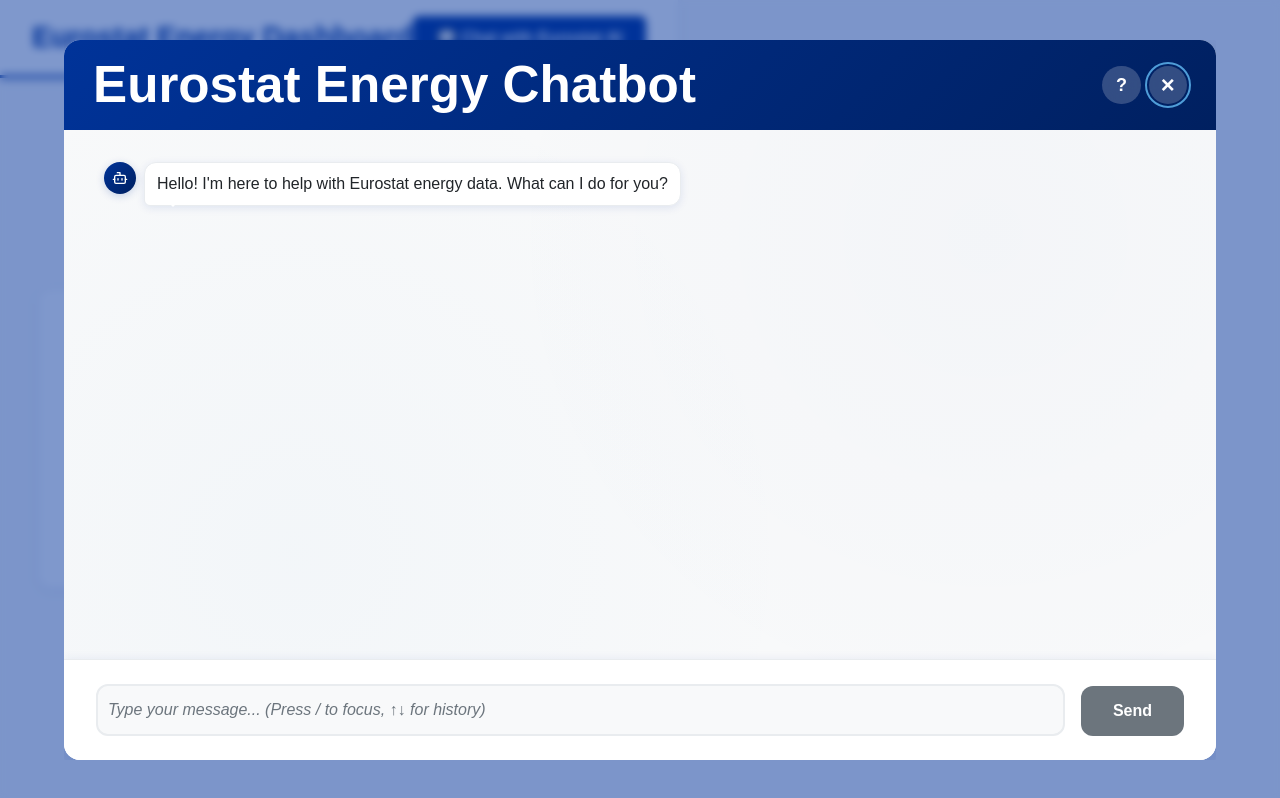
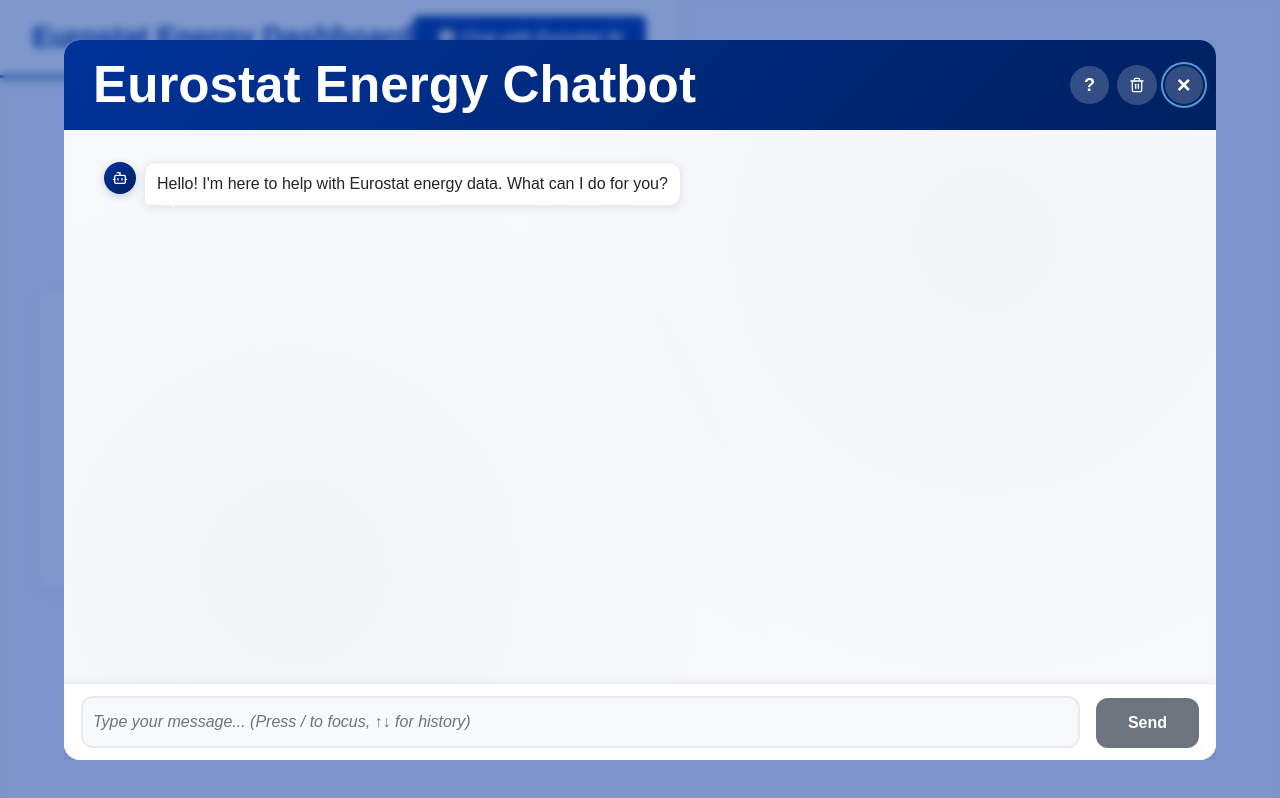
Before and after one commit to marciobooi/ENCHATBOT, a React (Vite) app: page / in a window 1280 px wide. Both pictures are taken after a click on the button "💬 Chat with Eurostat AI". Built offline with nearby package versions, Linux system fonts and the light colour scheme.

Commit message:
feat: add clear chat functionality with button and update styles for improved UI

```diff
--- a/src/components/ChatbotUI.css
+++ b/src/components/ChatbotUI.css
@@ -83,7 +83,40 @@
   display: flex;
   gap: 8px;
   align-items: center;
-      margin: 1rem;
+}
+
+.clear-button {
+    padding: 0;
+    background: rgba(255, 255, 255, 0.2);
+    border: none;
+    color: var(--eurostat-white);
+    width: 40px;
+    height: 40px;
+    border-radius: 50% !important;
+    cursor: pointer;
+    display: flex;
+    align-items: center;
+    justify-content: center;
+    transition: all 0.2s ease;
+    backdrop-filter: blur(10px);
+    z-index: 10;
+}
+
+.clear-button svg {
+  color: var(--eurostat-white) !important;
+  stroke: var(--eurostat-white) !important;
+  width: 16px;
+  height: 16px;
+}
+
+.clear-button:hover {
+  background: rgba(255, 255, 255, 0.3);
+  transform: scale(1.1);
+}
+
+.clear-button:focus {
+  outline: 2px solid var(--eurostat-light-blue);
+  outline-offset: 2px;
 }
 
 .close-button {
@@ -293,7 +326,7 @@
 
 
 .input-container {
-  padding: 24px 32px;
+  padding: 12px 17px;
   background: var(--eurostat-white);
   border-top: 1px solid var(--border-color);
   display: flex;
--- a/src/components/ChatbotUI.tsx
+++ b/src/components/ChatbotUI.tsx
@@ -2,6 +2,8 @@
 import { processAndRespond } from '../utils/messageProcessor';
 import { useKeyboardNavigation } from '../hooks/useKeyboardNavigation';
 import { useAriaLive } from '../utils/accessibility';
+import { Trash2 } from 'lucide-react';
+import chatInsightsStore from '../state/globalChatState';
 import './ChatbotUI.css';
 import Message from './Message';
 import Button from './Button';
@@ -27,6 +29,7 @@
 export interface ChatbotUIHandlers {
   handleSend: () => void;
   clearInput: () => void;
+  clearChat: () => void;
   navigateHistory: (direction: 'up' | 'down') => void;
   focusInput: () => void;
 }
@@ -82,6 +85,23 @@
     setInput('');
     setHistoryIndex(-1);
   }, []);
+
+  // Clear chat
+  const clearChat = useCallback(() => {
+    setMessages([
+      {
+        text: 'Hello! I\'m here to help with Eurostat energy data. What can I do for you?',
+        sender: 'bot',
+        timestamp: new Date(),
+      },
+    ]);
+    setMessageHistory([]);
+    setHistoryIndex(-1);
+    setInput('');
+    // Clear chat insights store
+    chatInsightsStore.clear();
+    announceStatus('Chat cleared. Starting fresh conversation.');
+  }, [announceStatus]);
 
   // Focus input
   const focusInput = useCallback(() => {
@@ -148,9 +168,10 @@
   useImperativeHandle(ref, () => ({
     handleSend,
     clearInput,
+    clearChat,
     navigateHistory,
     focusInput,
-  }), [handleSend, clearInput, navigateHistory, focusInput]);
+  }), [handleSend, clearInput, clearChat, navigateHistory, focusInput]);
 
   const handleKeyPress = (e: React.KeyboardEvent) => {
     if (e.key === 'Enter' && !e.shiftKey) {
@@ -184,6 +205,20 @@
           >
             ?
           </button>
+          <button
+            className="clear-button"
+            onClick={clearChat}
+            aria-label="Clear chat history"
+            type="button"
+          >
+            <Trash2 size={16} />
+          </button>
+
+
+
+
+
+
           {onClose && (
             <button
               className="close-button"
```
